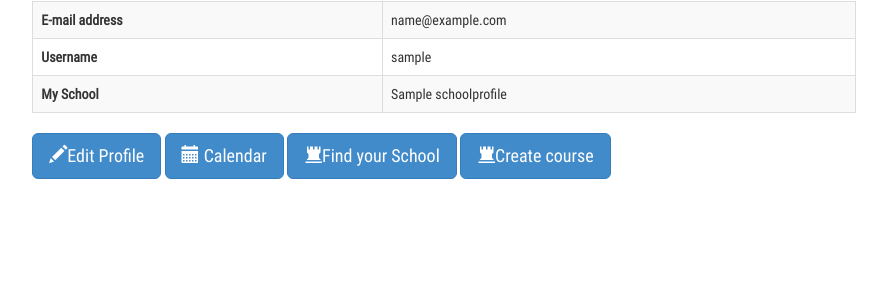
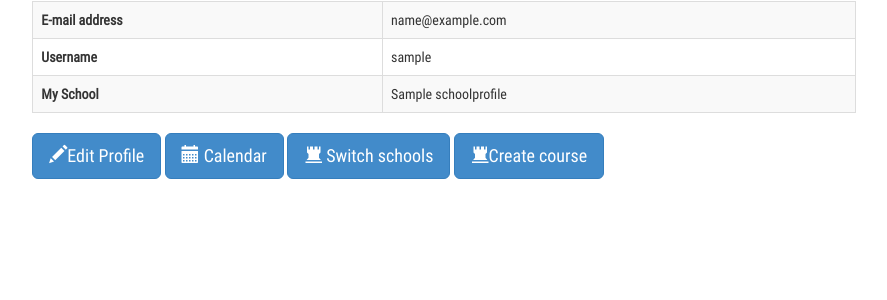
Before and after one commit to csc301-fall2014/Proj-Morning-Team4-repo, a Django app: page / in a window 1280 px wide. Shown: the part 139-439 px from the top of the page, without its empty margins (196-1083 px from the left). Run offline with Django 3.2, Linux system fonts and the light colour scheme; a user stored in the database is signed in; tables that the repository leaves empty hold one stand-in row (values such as "Sample post"); some libraries are stand-ins or nearby versions.

Commit message:
switch schools vs finding a new school on main page

```diff
--- a/phase2/csc301_calendar_app/templates/main/main.html
+++ b/phase2/csc301_calendar_app/templates/main/main.html
@@ -48,7 +48,14 @@ body {
         </table>
             <a class="btn btn-primary btn-lg" href="/edit-profile"><span class="glyphicon glyphicon-pencil"></span>Edit Profile</a>
             <a class="btn btn-primary btn-lg" href="/user/{{ user.id }}/calendar"><span class="glyphicon glyphicon-calendar"></span> Calendar</a>
-            <a class="btn btn-primary btn-lg" href="/school/search"><span class="glyphicon glyphicon-tower"></span>Find your School</a>
+
+            <a class="btn btn-primary btn-lg" href="/school/search"><span class="glyphicon glyphicon-tower"></span>
+                {% if user_profile.school %}
+                    Switch schools
+                {% else %}
+                    Find your school
+                {% endif %}
+            </a>
             {% if perms.user.can_create_course %}
                 <a class="btn btn-primary btn-lg" href="/school/course/create"><span class="glyphicon glyphicon-tower"></span>Create course</a>
             {% endif %}
```
